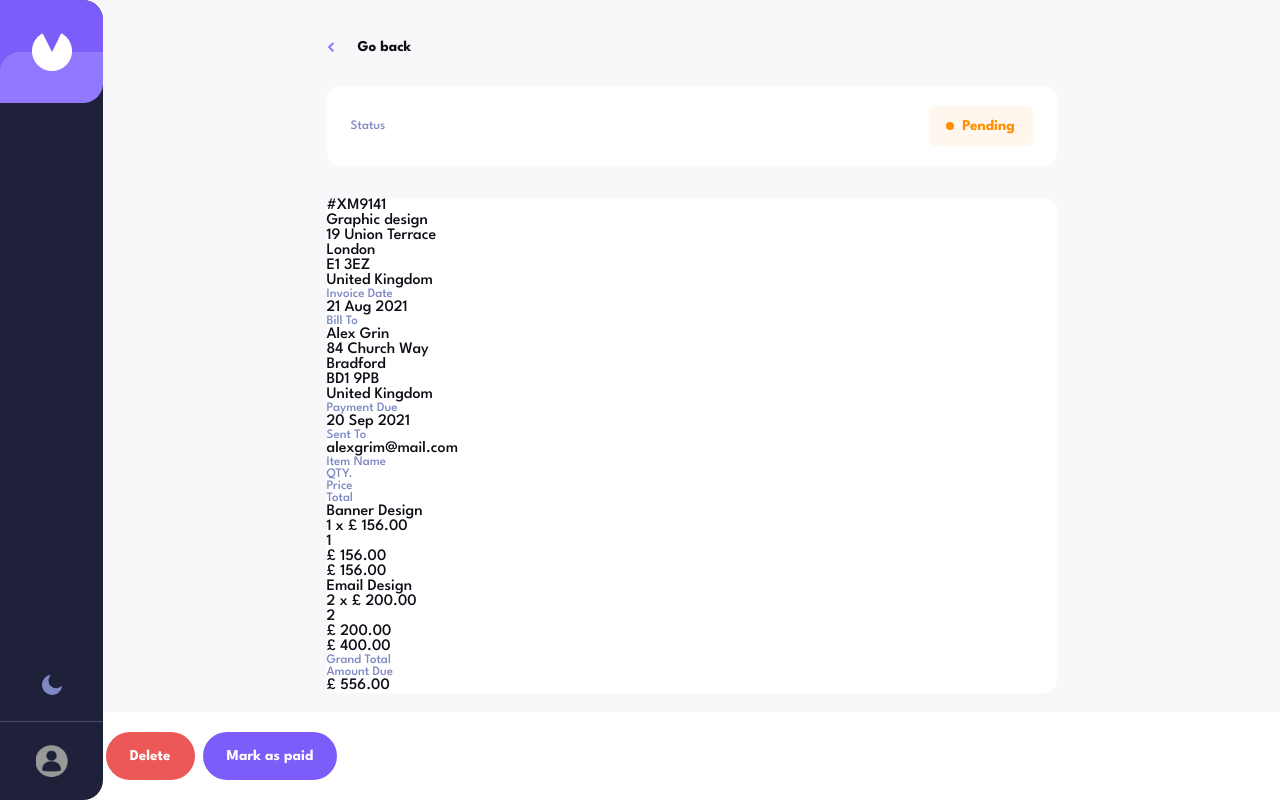
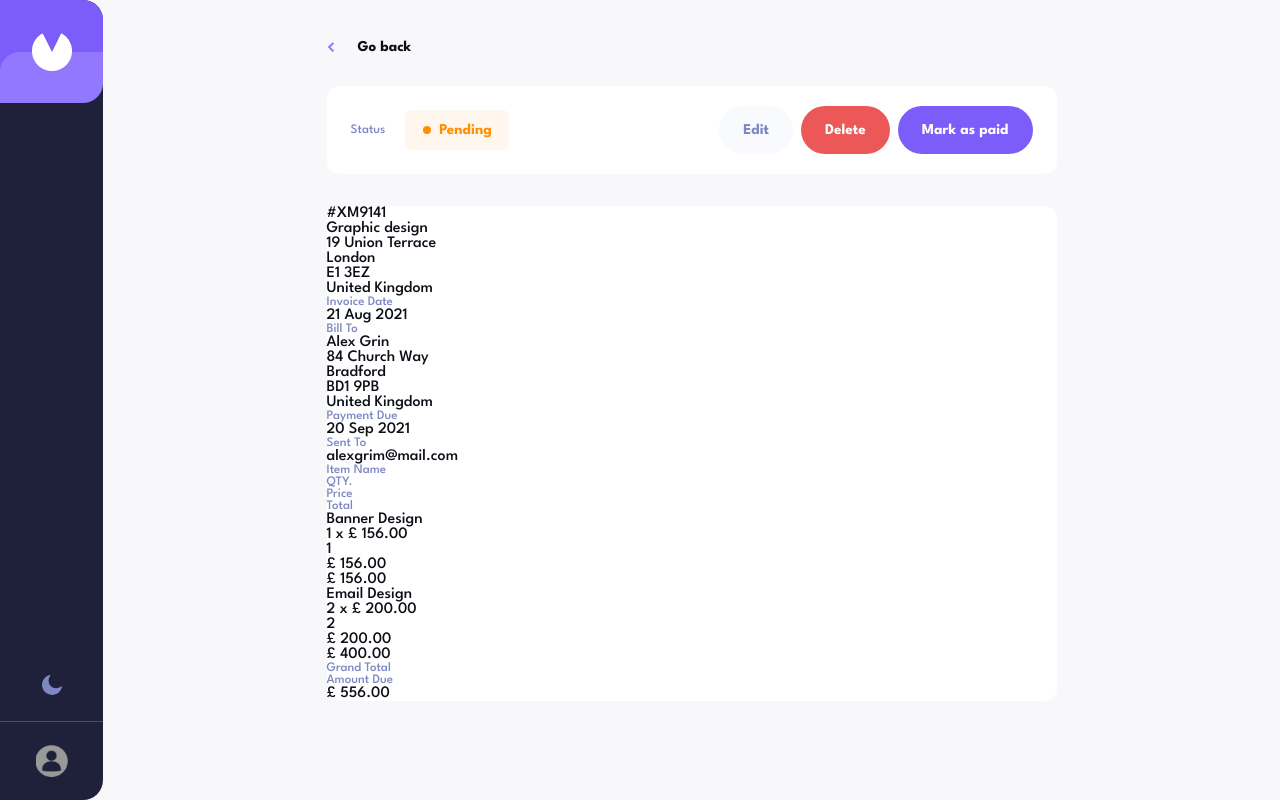
Before and after one commit to Kl3va/Invoice-Orbit, a React (Vite) app in the folder frontend/: page /invoices in a window 1280 px wide. Built offline with nearby package versions, Linux system fonts and the light colour scheme; no server answers.

Commit message:
feat: details page status bar responsive

```diff
--- a/frontend/src/pages/invoice-details/InvoiceDetailsPageStyles.ts
+++ b/frontend/src/pages/invoice-details/InvoiceDetailsPageStyles.ts
@@ -52,6 +52,12 @@ export const ButtonsGroup = styled.div`
     padding: 1.25rem 1.5rem;
   }
 
+  @media ${QUERIES.mobileLarge} {
+    position: relative;
+    padding: 0;
+    justify-content: flex-end;
+  }
+
   button {
     border: none;
     border-radius: 6.25rem;
@@ -60,7 +66,6 @@ export const ButtonsGroup = styled.div`
     height: 3rem;
     padding-inline: 1.1rem;
     cursor: pointer;
-    opacity: 1;
 
     @media ${QUERIES.mobileMini} {
       padding-inline: 1.5rem;
@@ -71,9 +76,9 @@ export const ButtonsGroup = styled.div`
   & > :first-child {
     background-color: var(--color-bg-400);
     color: var(--color-font-700);
-    transition: background-color color ease-in 0.2s;
+    transition: background-color ease-in 0.1s, color ease-in 0.1s;
 
-    :hover {
+    &:hover {
       background-color: var(--color-bg-700);
       color: var(--color-font-800);
     }
@@ -85,7 +90,7 @@ export const ButtonsGroup = styled.div`
     transition: opacity ease-in 0.2s;
 
     &:hover {
-      opacity: 0.5;
+      opacity: 0.8;
     }
   }
 
@@ -94,15 +99,15 @@ export const ButtonsGroup = styled.div`
     color: var(--color-font-normal);
     transition: opacity ease-in 0.2s;
 
-    :hover {
-      opacity: 0.5;
-      border: 3px solid red;
+    &:hover {
+      opacity: 0.8;
     }
   }
 `
 
 export const StatusBar = styled.div`
   display: flex;
+  gap: 1.25rem;
   justify-content: space-between;
   align-items: center;
   flex-grow: 1;
--- a/frontend/src/styles/mediaQueries.ts
+++ b/frontend/src/styles/mediaQueries.ts
@@ -1,6 +1,7 @@
 const BREAKPOINTS = {
   xs: 375,
   s: 576,
+  m: 629,
   md: 768,
   l: 992,
   xl: 1200,
@@ -10,6 +11,7 @@ const BREAKPOINTS = {
 export const QUERIES = {
   mobileMini: `(min-width: ${BREAKPOINTS.xs / 16}rem)`,
   mobile: `(min-width: ${BREAKPOINTS.s / 16}rem)`,
+  mobileLarge: `(min-width: ${BREAKPOINTS.m / 16}rem)`,
   tabletMini: `(min-width: ${BREAKPOINTS.md / 16}rem)`,
   tablet: `(min-width: ${BREAKPOINTS.l / 16}rem)`,
   desktop: `(min-width: ${BREAKPOINTS.xl / 16}rem)`,
--- a/frontend/src/styles/theme.ts
+++ b/frontend/src/styles/theme.ts
@@ -24,8 +24,8 @@ export const lightTheme: ThemeTypes = {
   bg300: '#FFFFFF',
   bg400: '#F9FAFE',
   bg500: '#373B53',
-  bg600: 'DFE3FA',
-  bg700: 'DFE3FA',
+  bg600: '#DFE3FA',
+  bg700: '#DFE3FA',
   font100: '#0C0E16',
   font200: '#888EB0',
   font300: '#7E88C3',
```
